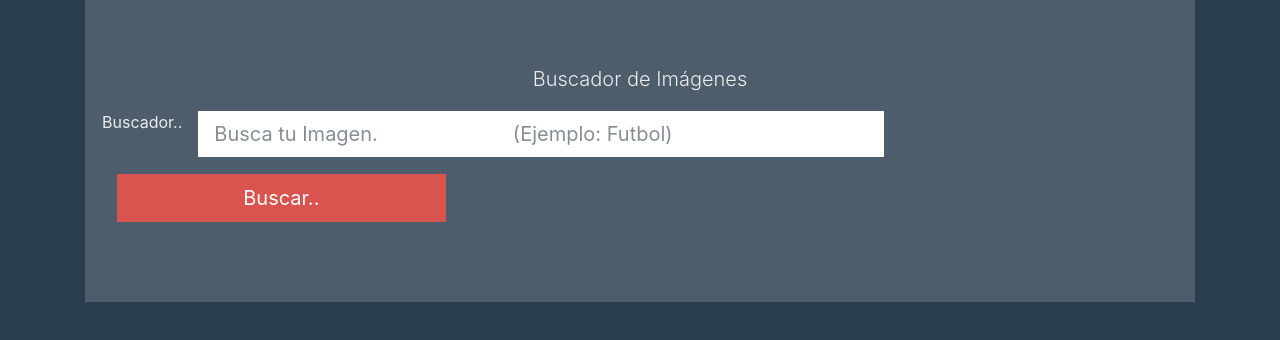
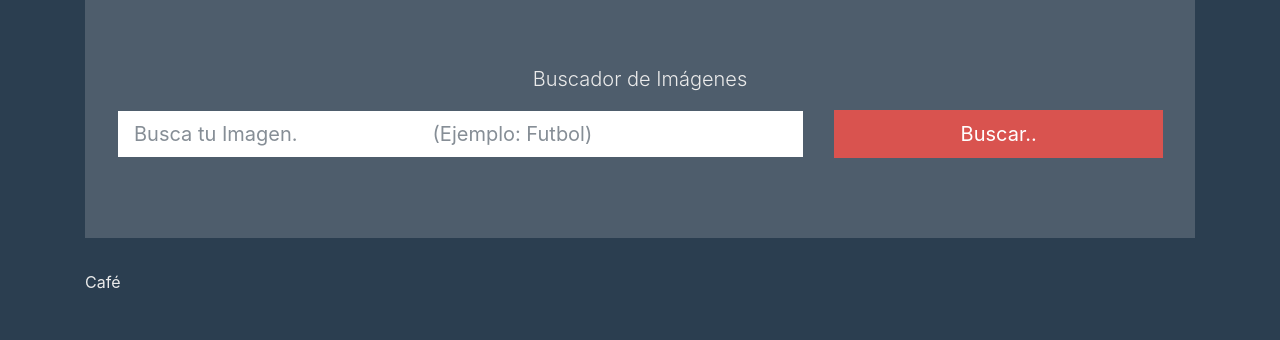
Before and after one commit to LuisCruzVeldever/RETO-5-FS, a React (Create React App) app: page / in a window 1280 px wide. Shown: the top 340 px of the page. Built offline with nearby package versions, Linux system fonts and the light colour scheme.

Commit message:
imprimir busqueda

```diff
--- a/src/App.js
+++ b/src/App.js
@@ -2,15 +2,25 @@ import React, { Component } from 'react';
 import Buscador from './componentes/Buscador';
 
 class App extends Component {
+
+  state = {
+    termino : 'Café'
+  }
+
+
+  datosBusqueda = (termino) => {
+    console.log(termino);
+  }
   render() {
   return (
     <div className="app container">
       <div className="jumbotron">
         <p className="lead text-center">Buscador de Imágenes</p>
         <Buscador
-        mensaje="Buscador.."
+        datosBusqueda={this.datosBusqueda}
         />
       </div>
+      {this.state.termino}
     </div>
   );
 }
--- a/src/componentes/Buscador.js
+++ b/src/componentes/Buscador.js
@@ -7,15 +7,17 @@ class Buscador extends Component {
     obtenerDatos = (e) => {
         e.preventDefault();
 
-        console.log(this.busquedaRef.current.value);
+        //tomamos el valor del input
+        const termino = this.busquedaRef.current.value;
 
+        //lo enviamos al componente principal
+        this.props.datosBusqueda(termino);
     }
 
     render() {
         return (
              <form onSubmit={this.obtenerDatos}>
                 <div className="row">
-                    {this.props.mensaje}
                      <div className="form-group col-md-8">
                         <input ref={this.busquedaRef} type="text" className="form-control
                         form-control-lg" placeholder="Busca tu Imagen.
```
